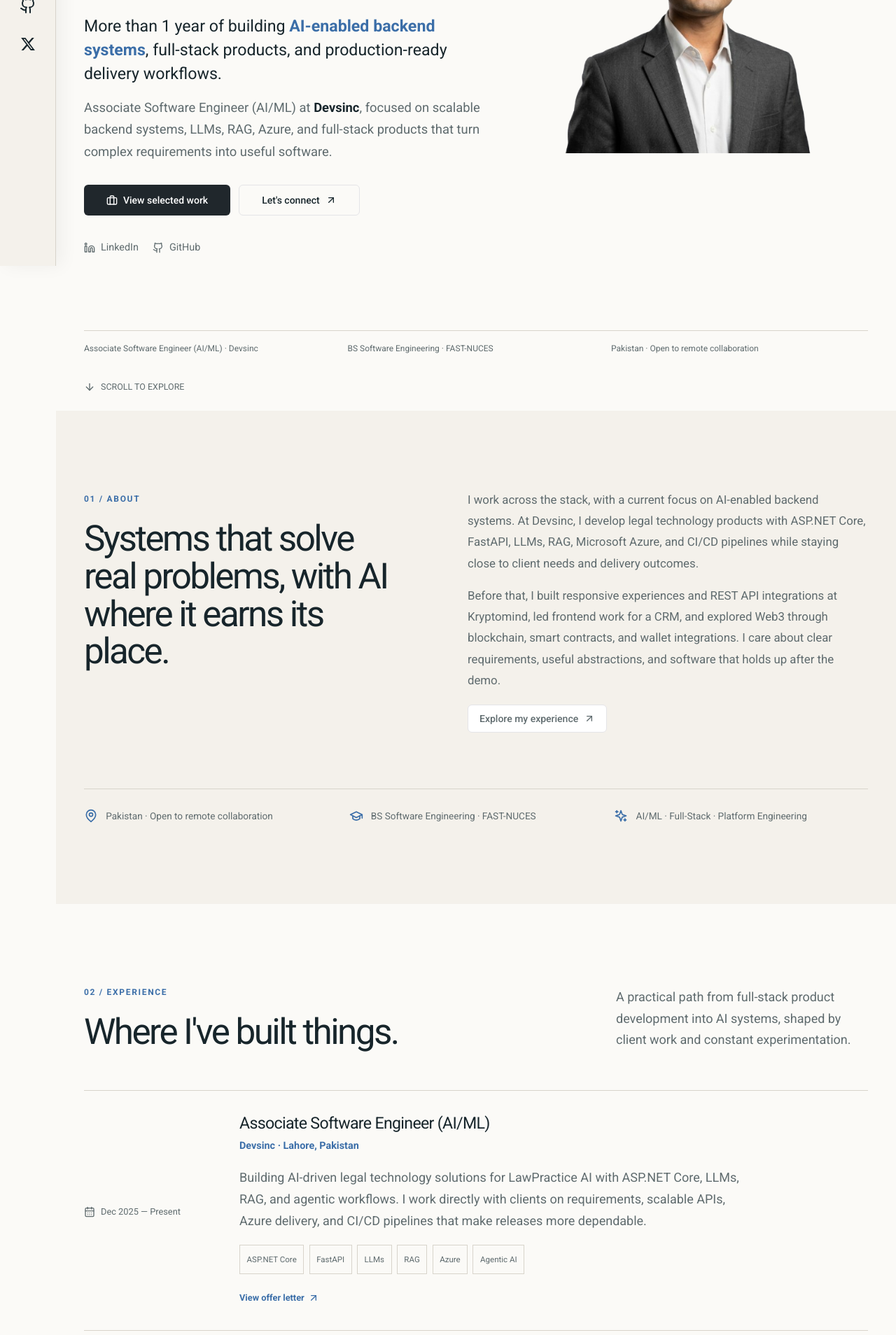
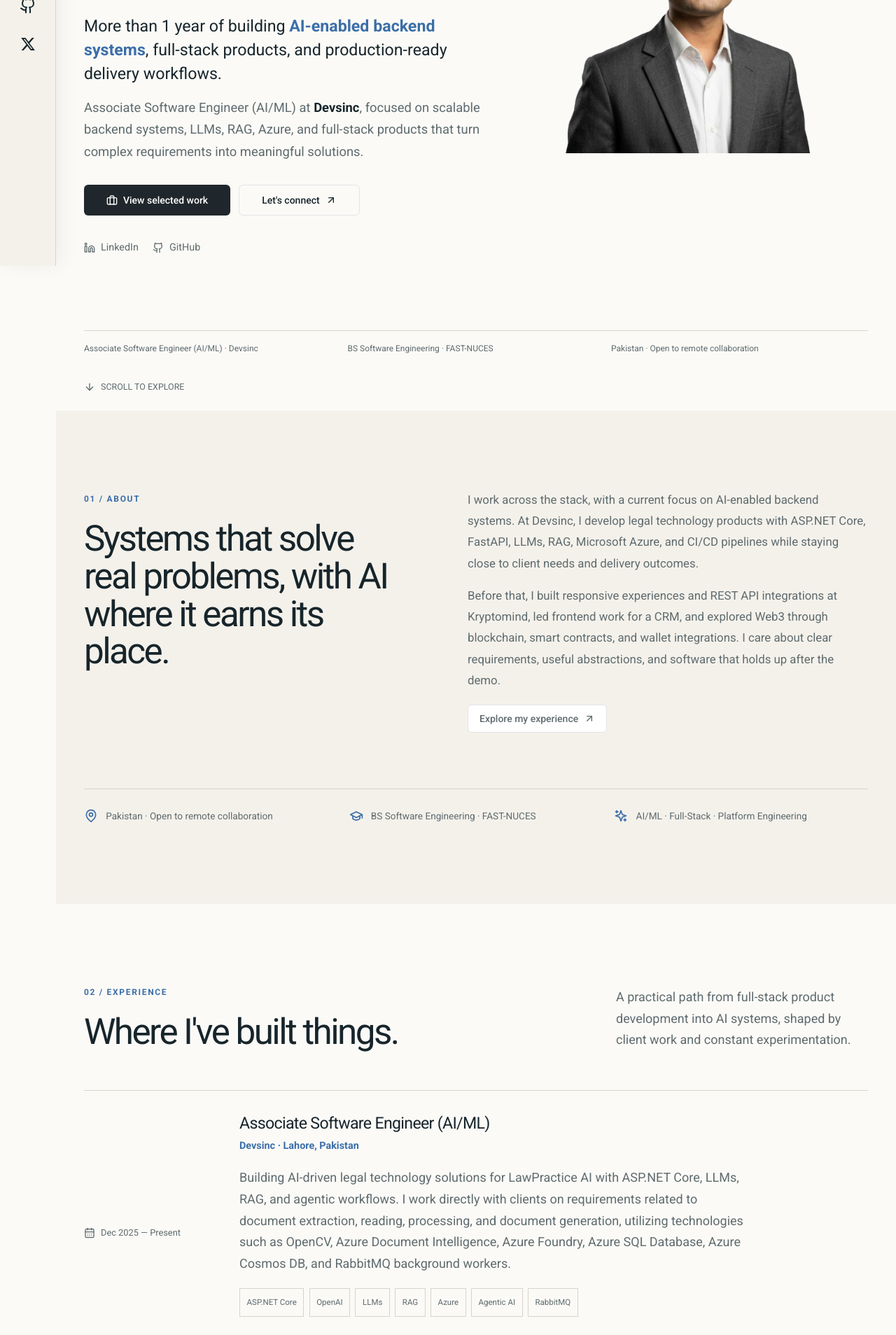
Before and after one commit to iamjunaidjutt/iamjunaidjutt-portfolio, a Next.js app: page / in a window 1280 px wide. Shown: the part 420-2328 px from the top of the page at 70% size. Built offline with nearby package versions, Linux system fonts and the light colour scheme.

Commit message:
description changes

```diff
--- a/components/Experience.tsx
+++ b/components/Experience.tsx
@@ -9,8 +9,16 @@
 		period: "Dec 2025 — Present",
 		title: "Associate Software Engineer (AI/ML)",
 		company: "Devsinc · Lahore, Pakistan",
-		copy: "Building AI-driven legal technology solutions for LawPractice AI with ASP.NET Core, LLMs, RAG, and agentic workflows. I work directly with clients on requirements, scalable APIs, Azure delivery, and CI/CD pipelines that make releases more dependable.",
-		tags: ["ASP.NET Core", "FastAPI", "LLMs", "RAG", "Azure", "Agentic AI"],
+		copy: "Building AI-driven legal technology solutions for LawPractice AI with ASP.NET Core, LLMs, RAG, and agentic workflows. I work directly with clients on requirements related to document extraction, reading, processing, and document generation, utilizing technologies such as OpenCV, Azure Document Intelligence, Azure Foundry, Azure SQL Database, Azure Cosmos DB, and RabbitMQ background workers.",
+		tags: [
+			"ASP.NET Core",
+			"OpenAI",
+			"LLMs",
+			"RAG",
+			"Azure",
+			"Agentic AI",
+			"RabbitMQ",
+		],
 		link: "https://drive.google.com/file/d/155bk8op7Qvs3U1AmrA6ELnfrDXBdWmhB/view?usp=sharing",
 		linkLabel: "View offer letter",
 	},
@@ -27,7 +35,7 @@
 		period: "Aug 2024 — Nov 2024",
 		title: "Software Engineer Intern",
 		company: "Kryptomind LLC · Lahore, Pakistan",
-		copy: "Developed responsive React and Next.js interfaces, integrated REST APIs, and led frontend work for ResQ CRM. I also explored 3D animated experiences, blockchain, smart contracts, and wallet integrations for Web3 products.",
+		copy: "Developed responsive React and Next.js interfaces, integrated REST APIs, and led frontend work for ResQ CRM,which result in 80% reduced load time using server side rendering. I also explored 3D animated experiences, blockchain, smart contracts, and wallet integrations for Web3 products.",
 		tags: ["Next.js", "TypeScript", "React", "GSAP", "Firebase", "Web3"],
 		link: "https://drive.google.com/file/d/1V97WzynXJDH4v_e7pidoIxPf9BKlb3Dk/view?usp=sharing",
 		linkLabel: "View experience letter",
--- a/components/HeroSection.tsx
+++ b/components/HeroSection.tsx
@@ -23,8 +23,8 @@
 				transition={{ duration: 0.65, ease: [0.22, 1, 0.36, 1] }}
 			>
 				<p className="eyebrow hero-status-pill">
-					<span className="status-dot" /> Available Now: Full-time • Lahore
-					&amp; Remote
+					<span className="status-dot" /> Available Now: Full-time •
+					Lahore &amp; Remote
 				</p>
 				<h1>
 					Muhammad Junaid
@@ -33,21 +33,18 @@
 					</span>
 				</h1>
 				<p className="hero-role">
-					More than 1 year of building <strong>AI-enabled backend systems</strong>,
-					full-stack products, and production-ready delivery workflows.
+					More than 1 year of building{" "}
+					<strong>AI-enabled backend systems</strong>, full-stack
+					products, and production-ready delivery workflows.
 				</p>
 				<p className="hero-lede">
-					Associate Software Engineer (AI/ML) at <strong>Devsinc</strong>,
-					focused on scalable backend systems, LLMs, RAG, Azure, and
-					full-stack products that turn complex requirements into useful
-					software.
+					Associate Software Engineer (AI/ML) at{" "}
+					<strong>Devsinc</strong>, focused on scalable backend
+					systems, LLMs, RAG, Azure, and full-stack products that turn
+					complex requirements into meaningful solutions.
 				</p>
 				<div className="hero-actions">
-					<Button
-						asChild
-						size="lg"
-						className="hero-primary-button"
-					>
+					<Button asChild size="lg" className="hero-primary-button">
 						<Link href="#projects">
 							<Briefcase className="mr-2 h-4 w-4" />
 							View selected work
```
